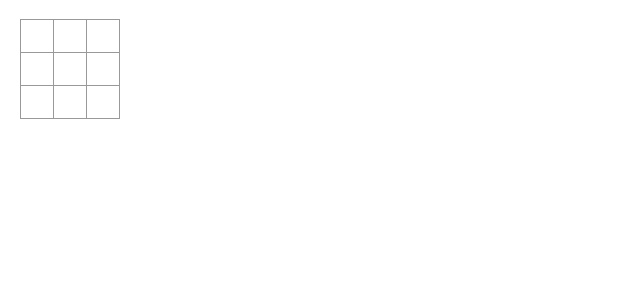
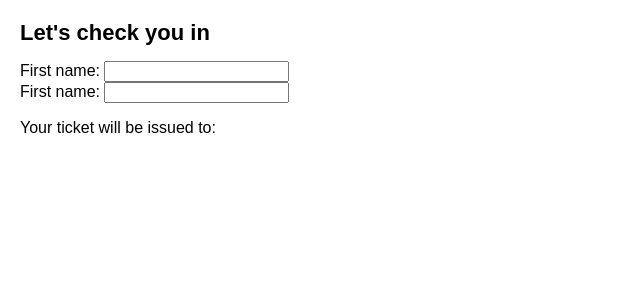
Before and after one commit to theakashsarkar/tic-tac-toe, a React (Vite) app: page / in a window 1280 px wide. Shown: the top 300 px of the page, without its empty margins (0-640 px from the left). Built offline with nearby package versions, Linux system fonts and the light colour scheme.

Commit message:
simplify the code

```diff
--- a/src/App.jsx
+++ b/src/App.jsx
@@ -1,54 +1,40 @@
 import { useState } from "react";
 
-function Square({ value, onSquareClick }) {
+export default function Form() {
+    const [firstName, setFirstName] = useState('');
+    const [lastName, setLastName] = useState('');
+    const [fullName, setFullName] = useState('');
 
-  return (
-      <button className="square"
-      onClick={onSquareClick}
-      >
-          {value}
-      </button>
-    )
+    function handleFirstNameChange(e) {
+        setFirstName(e.target.value);
+        setFullName(e.target.value + ' ' + lastName);
     }
-
-export default function Board()
+    function handleLastNameChange(e)
     {
-    const [xIsNext, setXIsNext] = useState(true);
-  const [square, setSquare] = useState(Array(9).fill(null));
-
-  function handleClick(i) {
-      if (square[i])
-      {
-          return;
-      }
-      const nextSquares = square.slice();
-      if (xIsNext)
-      {
-          nextSquares[i] = 'x';
-      } else {
-          nextSquares[i] = '0'
-      }
-      setSquare(nextSquares);
-      setXIsNext(!xIsNext);
+        setLastName(e.target.value);
+        setFullName(firstName + ' ' + firstName);
     }
     return (
         <>
-      <div className="board-row">
-          <Square value={square[0]} onSquareClick={() => handleClick(0)}/>
-          <Square value={square[1]} onSquareClick={() => handleClick(1)}/>
-          <Square value={square[2]} onSquareClick={() => handleClick(2)}/>
-      </div>
-      <div className="board-row">
-          <Square value={square[3]} onSquareClick={() => handleClick(3)}/>
-          <Square value={square[4]} onSquareClick={() => handleClick(4)}/>
-          <Square value={square[5]} onSquareClick={() => handleClick(5)}/>
-      </div>
-      <div className="board-row">
-          <Square value={square[6]} onSquareClick={() => handleClick(6)}/>
-          <Square value={square[7]} onSquareClick={() => handleClick(7)}/>
-          <Square value={square[8]} onSquareClick={() => handleClick(8)}/>
-      </div>
-
+            <h1>Let's check you in</h1>
+            <label>
+                First name: {''}
+                <input
+                    value={firstName}
+                    onChange={handleFirstNameChange}
+                />
+            </label>
+            <br />
+            <label>
+                First name: {''}
+                <input
+                    value={lastName}
+                    onChange={handleLastNameChange}
+                />
+            </label>
+            <p>
+                Your ticket will be issued to: <b>{fullName}</b>
+            </p>
         </>
     )
 }
```
Lines whose indentation alone changed are shown as unchanged.
